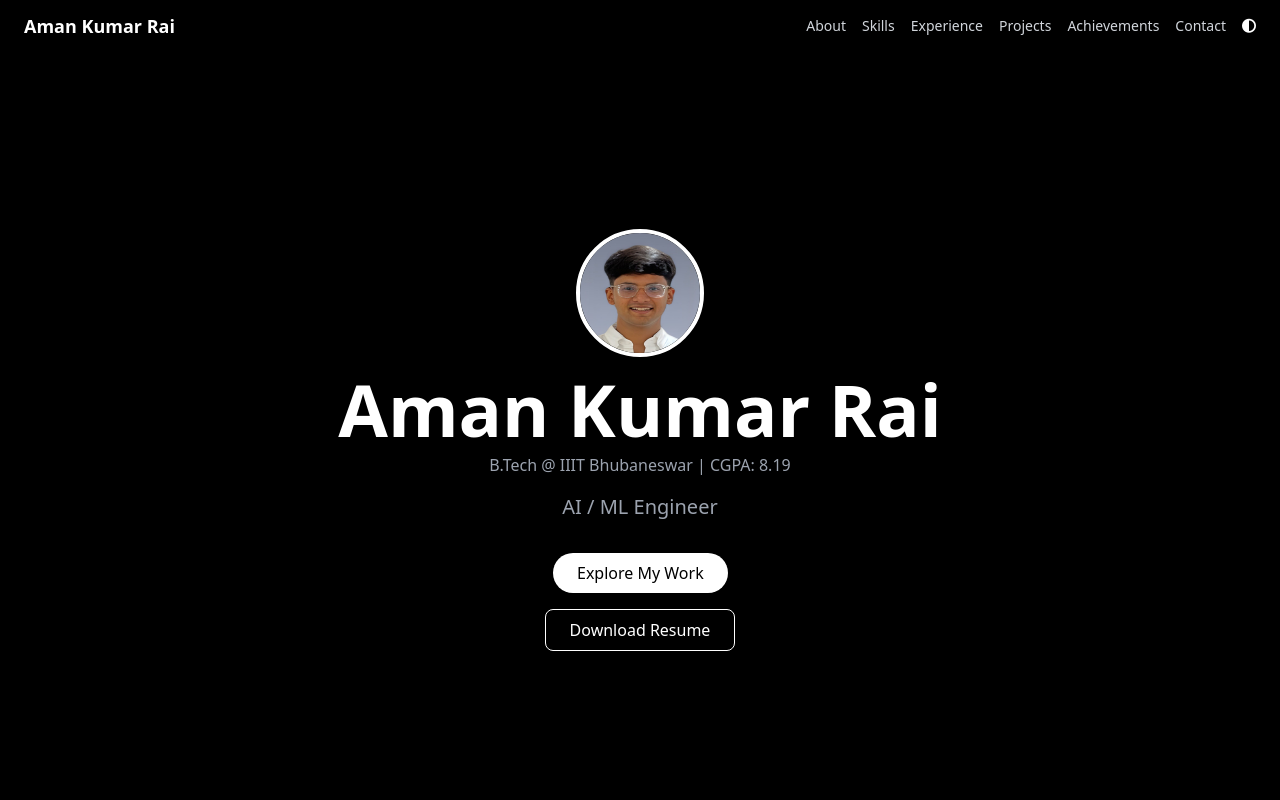
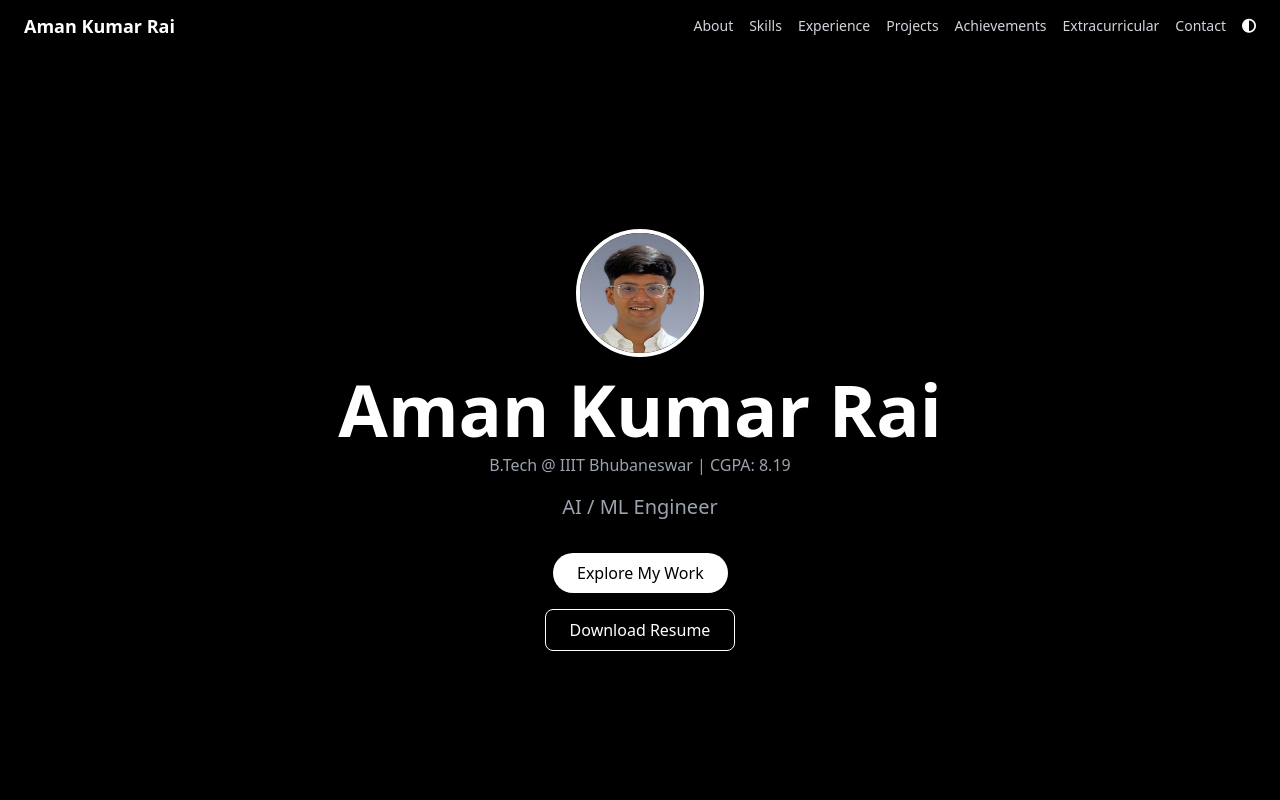
Before and after one commit to RaiKumarAman/RaiKumarAman.github.io, a plain HTML site: page index.html in a window 1280 px wide. Shown: the top 800 px of the page. Drawn offline with nearby package versions, Linux system fonts and the light colour scheme.

Commit message:
Update index.html

```diff
--- a/index.html
+++ b/index.html
@@ -38,6 +38,7 @@
       <a href="#experience" class="text-gray-300 hover:text-white">Experience</a>
       <a href="#portfolio" class="text-gray-300 hover:text-white">Projects</a>
       <a href="#achievements" class="text-gray-300 hover:text-white">Achievements</a>
+      <a href="#extracurricular" class="text-gray-300 hover:text-white">Extracurricular</a>
       <a href="#contact" class="text-gray-300 hover:text-white">Contact</a>
       <button id="theme-toggle" class="text-white"><i class="fas fa-adjust"></i></button>
     </div>
```
